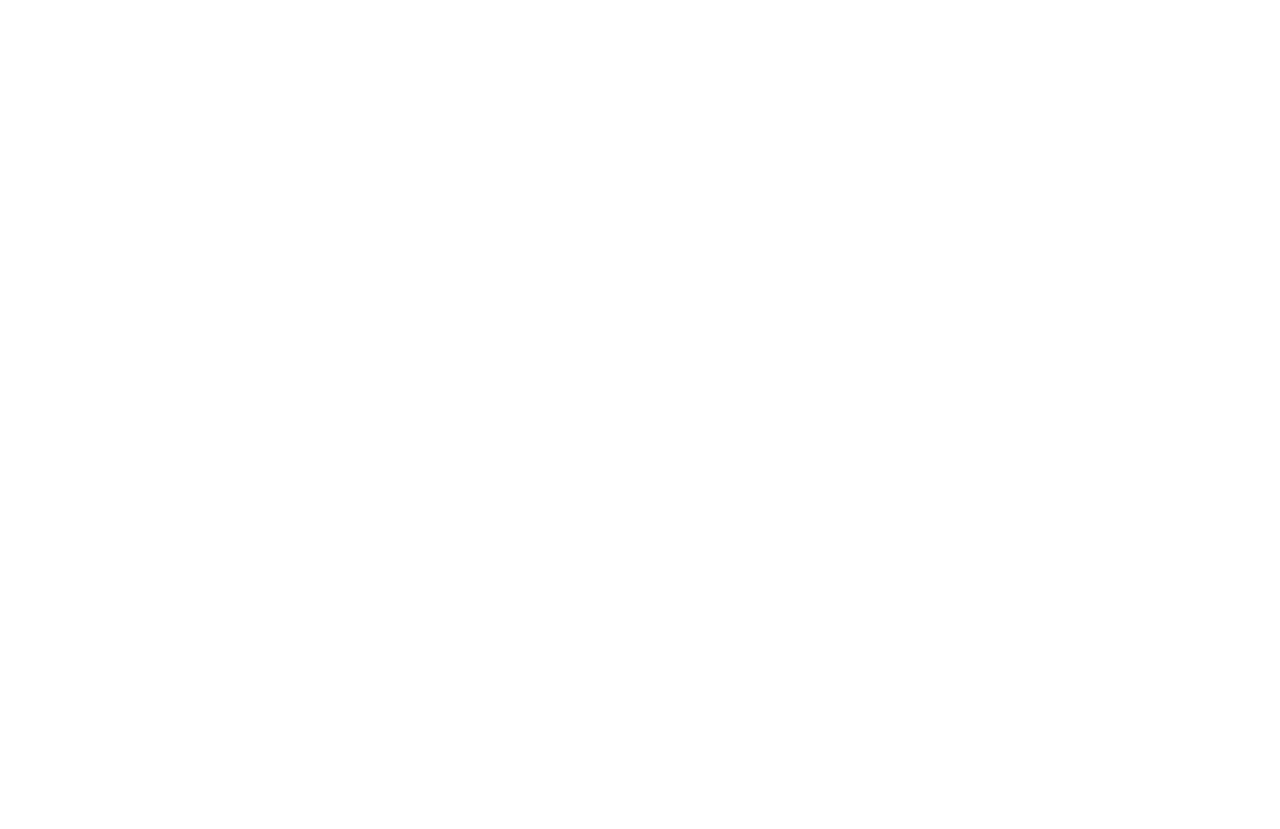
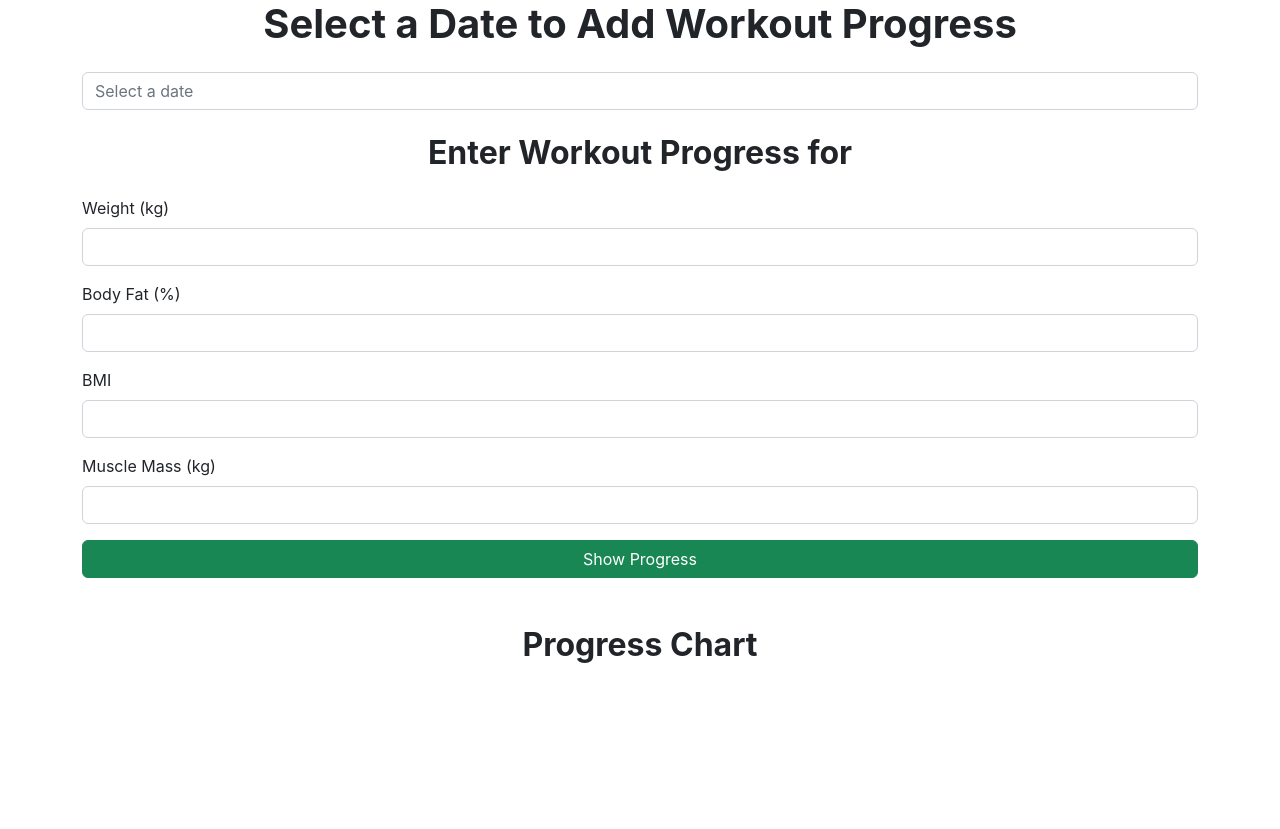
Before and after one commit to elieCharbel/gym-workout-tracker, a website: page frontend/Pages/Progress_Tracker/progress_tracker.html in a window 1280 px wide. Before the commit the page ends 800 px from the top, so only its background shows below. Drawn offline with nearby package versions, Linux system fonts and the light colour scheme; files that its build step writes are made by us from their sources.

Commit message:
first plan for workout plan

```diff
--- a/frontend/Pages/Progress_Tracker/progress_tracker.html
+++ b/frontend/Pages/Progress_Tracker/progress_tracker.html
@@ -0,0 +1,57 @@
+<!DOCTYPE html>
+<html lang="en">
+<head>
+  <meta charset="UTF-8">
+  <meta name="viewport" content="width=device-width, initial-scale=1.0">
+  <title>Workout Tracker</title>
+  <link href="https://cdn.jsdelivr.net/npm/bootstrap@5.3.0/dist/css/bootstrap.min.css" rel="stylesheet">
+  <link href="https://cdn.jsdelivr.net/npm/flatpickr/dist/flatpickr.min.css" rel="stylesheet">
+  <link href="styles.css" rel="stylesheet">
+</head>
+<body>
+
+<div class="container">
+  <!-- Date Picker Section -->
+  <h1 class="text-center">Select a Date to Add Workout Progress</h1>
+  <div class="text-center my-4">
+    <input type="text" id="datePicker" class="form-control" placeholder="Select a date" readonly>
+  </div>
+
+  <!-- Progress Form Section -->
+  <div id="progressForm">
+    <h2 class="text-center progress-heading">Enter Workout Progress for <span id="selectedDate"></span></h2>
+    <form class="my-4">
+      <div class="mb-3">
+        <label for="weight" class="form-label">Weight (kg)</label>
+        <input type="number" id="weight" class="form-control">
+      </div>
+      <div class="mb-3">
+        <label for="bodyFat" class="form-label">Body Fat (%)</label>
+        <input type="number" id="bodyFat" class="form-control">
+      </div>
+      <div class="mb-3">
+        <label for="bmi" class="form-label">BMI</label>
+        <input type="number" id="bmi" class="form-control">
+      </div>
+      <div class="mb-3">
+        <label for="muscleMass" class="form-label">Muscle Mass (kg)</label>
+        <input type="number" id="muscleMass" class="form-control">
+      </div>
+      <button type="button" class="btn btn-success w-100" onclick="handleSaveProgress()">Show Progress</button>
+    </form>
+  </div>
+
+  <!-- Chart Section -->
+  <div id="progressChartContainer">
+    <h2 class="text-center mt-5">Progress Chart</h2>
+    <canvas id="progressChart"></canvas>
+  </div>
+</div>
+
+<script src="https://cdn.jsdelivr.net/npm/bootstrap@5.3.0/dist/js/bootstrap.bundle.min.js"></script>
+<script src="https://cdn.jsdelivr.net/npm/flatpickr"></script>
+<script src="https://cdn.jsdelivr.net/npm/chart.js"></script>
+<script src="script.js"></script>
+
+</body>
+</html>
```
Also changed, not shown: frontend/Pages/main page/main.html (+1 -1 lines).
